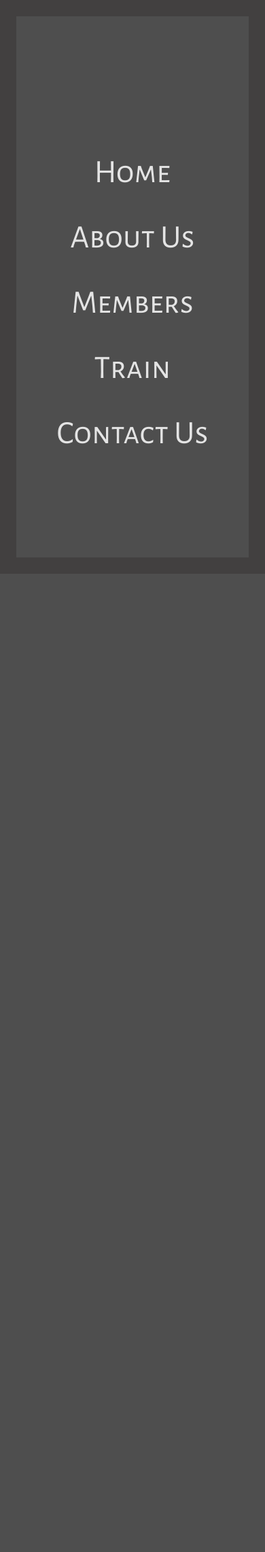
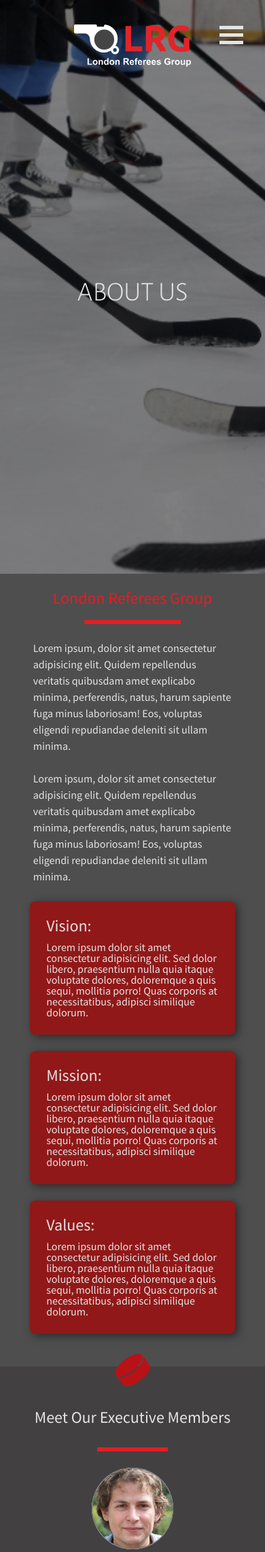
Before and after one commit to jmillermedia/FIP_Term4, a PHP site: page /views/about.html in a window 390 px wide; the page is wider, and only the part inside the window is pictured. Shown: the top 2283 px of that part at 68% size. Before the commit the page ends 844 px from the top of that part, so only its background shows below. Run offline with PHP 8.4, Linux system fonts and the light colour scheme.

Commit message:
about us mobile + styling complete
Completed the mobile layout and styling. We'll need to start thinking about copy soon.

```diff
--- a/assets/sass/main.scss
+++ b/assets/sass/main.scss
@@ -4,6 +4,7 @@
 @import 'modules/header.scss';
 @import 'modules/footer.scss';
 @import 'modules/index.scss';
+@import 'modules/about.scss';
 
 body {
     color: $offwhite;
--- /dev/null
+++ b/assets/sass/modules/_about.scss
@@ -0,0 +1,85 @@
+hr {
+    width: 25%;
+    margin-bottom: 1.5em;
+    border: 3px solid $main-red;
+}
+
+.aboutUs {
+    height: auto;
+    padding-bottom: 1.5em;
+
+    &__heading {
+        text-align: center;
+        font-family: $fontStack;
+        color: $main-red;
+        font-size: 1.5em;
+        padding: 1em 0 0.5em 0;
+    }
+
+    &__underline {
+        width: 35%;
+        margin-bottom: 1.5em;
+    }
+
+    &__copy {
+        width: 75%;
+        display: block;
+        margin: 0 auto;
+        font-family: $fontStack;
+        color: $offwhite;
+        padding-bottom: 1.5em;
+        line-height: 1.5em;
+    }
+
+    &__fact {
+        background-color: $footerRed;
+        font-family: $fontStack;
+        width: 65%;
+        display: block;
+        margin: 0 auto;
+        padding: 1.5em;
+        margin-bottom: 1.5em;
+        border-radius: 8px;
+        -webkit-box-shadow: 4px 3px 13px 0px rgba(0,0,0,0.5);
+        -moz-box-shadow: 4px 3px 13px 0px rgba(0,0,0,0.5);
+        box-shadow: 4px 3px 13px 0px rgba(0,0,0,0.5);
+
+        &--heading {
+            font-size: 1.5em;
+            padding-bottom: 0.5em;
+        }
+    }
+}
+
+.meetUs {
+    background-color: $dark-grey;
+    text-align: center;
+    font-family: $fontStack;
+
+    &__pageBreak {
+        margin-top: -25px;
+    }
+
+    &__member {
+        padding-bottom: 2em;
+    }
+
+    &__heading {
+        font-size: 1.5em;
+        padding: 1em 0 1em 0;
+    }
+
+    &__profilePic {
+        width: 120px;
+        border-radius: 60px;
+    }
+
+    &__name {
+        font-size: 1.5em;
+        padding: 1em 0 0.25em 0;
+    }
+
+    &__role {
+        color: $main-red;
+    }
+}
--- a/assets/sass/modules/_footer.scss
+++ b/assets/sass/modules/_footer.scss
@@ -9,7 +9,7 @@
 
     &__logo {
         display: block;
-        margin: 1em auto;
+        margin: 1.5em auto;
     }
 
     &__partners {
@@ -17,6 +17,8 @@
         flex-direction: column;
         justify-content: center;
         align-content: center;
+        background-color: $dark-grey;
+        padding-bottom: 1.5em;
 
         & h2 {
             display: block;
--- a/views/about.html
+++ b/views/about.html
@@ -5,25 +5,136 @@
     <meta http-equiv="X-UA-Compatible" content="IE=edge">
     <meta name="viewport" content="width=device-width, initial-scale=1.0">
     <title>London Referees Group</title>
+    <link rel="stylesheet" href="/css/main.css">
     <link rel="stylesheet" href="/css/reset.css">
-    <link rel="stylesheet" href="/css/main.css">
+
 </head>
 <body>
     <main id="app">
+        <h1 class="hidden">About Us Page</h1>
+            <div class="burgerButton">
+                <div class="burgerBar1"></div>
+                <div class="burgerBar2"></div>
+                <div class="burgerBar3"></div>
+            </div>
+
+        <!-- Main Navigation Section (mobile and desktop) -->
         <header class="nav">
-            <nav class="nav__main">
-
+            <h2 class="hidden">Main Nav</h2>
+            <nav class="nav__main hidden">
+                <ul class="nav__main--ul">
+                    <li class="nav__main--li selected">Home</li>
+                    <li class="nav__main--li">About Us</li>
+                    <li class="nav__main--li">Members</li>
+                    <li class="nav__main--li">Train</li>
+                    <li class="nav__main--li">Contact Us</li>
+                </ul>
             </nav>
-            <nav class="nav__mobile">
-                <ul class="nav__mobile--ui">
-                    <li class="nav__mobile--li">Home</li>
-                    <li class="nav__mobile--li">About Us</li>
-                    <li class="nav__mobile--li">Members</li>
-                    <li class="nav__mobile--li">Train</li>
-                    <li class="nav__mobile--li">Contact Us</li>
+            <nav class="nav__mobile hidden"> <!-- toggle hidden class with JS-->
+                <h2 class="hidden">Mobile Nav</h2>
+                <ul class="nav__mobile--ul">
+                    <li class="nav__mobile--li"><a href="/">Home</a></li>
+                    <li class="nav__mobile--li"><a href="#" class="selected">About Us</a></li>
+                    <li class="nav__mobile--li"><a href="/members">Members</a></li>
+                    <li class="nav__mobile--li"><a href="/train">Train</a></li>
+                    <li class="nav__mobile--li"><a href="/contact">Contact Us</a></li>
                 </ul>
             </nav>
         </header>
+
+        <!-- Header Section -->
+        <section class="header" style="background-image: url(../images/heroAbout.jpg);">
+            <h2 class="hidden">Hero Photo Section</h2>
+            <img class="header__logo" src="images/logo.svg" alt="LRG Logo">
+            <p class="header__slogan">About Us</p>
+        </section>
+
+        <!-- Main About Section -->
+        <section class="aboutUs">
+            <h2 class="aboutUs__heading">London Referees Group</h2>
+            <hr class="aboutUs__underline">
+            <p class="aboutUs__copy">Lorem ipsum, dolor sit amet consectetur adipisicing elit. Quidem repellendus veritatis quibusdam amet explicabo minima, perferendis, natus, harum sapiente fuga minus laboriosam! Eos, voluptas eligendi repudiandae deleniti sit ullam minima.</p>
+            <p class="aboutUs__copy">Lorem ipsum, dolor sit amet consectetur adipisicing elit. Quidem repellendus veritatis quibusdam amet explicabo minima, perferendis, natus, harum sapiente fuga minus laboriosam! Eos, voluptas eligendi repudiandae deleniti sit ullam minima.</p>
+            <div class="aboutUs__fact">
+                <h3 class="aboutUs__fact--heading">Vision:</h3>
+                <p class="aboutUs__fact--copy">Lorem ipsum dolor sit amet consectetur adipisicing elit. Sed dolor libero, praesentium nulla quia itaque voluptate dolores, doloremque a quis sequi, mollitia porro! Quas corporis at necessitatibus, adipisci similique dolorum.</p>
+            </div>
+            <div class="aboutUs__fact">
+                <h3 class="aboutUs__fact--heading">Mission:</h3>
+                <p class="aboutUs__fact--copy">Lorem ipsum dolor sit amet consectetur adipisicing elit. Sed dolor libero, praesentium nulla quia itaque voluptate dolores, doloremque a quis sequi, mollitia porro! Quas corporis at necessitatibus, adipisci similique dolorum.</p>
+            </div>
+            <div class="aboutUs__fact">
+                <h3 class="aboutUs__fact--heading">Values:</h3>
+                <p class="aboutUs__fact--copy">Lorem ipsum dolor sit amet consectetur adipisicing elit. Sed dolor libero, praesentium nulla quia itaque voluptate dolores, doloremque a quis sequi, mollitia porro! Quas corporis at necessitatibus, adipisci similique dolorum.</p>
+            </div>
+        </section>
+
+        <!-- Meet Our Executive Members Section -->
+        <section class="meetUs">
+            <img src="images/puckBreak.svg" alt="Puck Page Break" class="meetUs__pageBreak">
+            <h2 class="meetUs__heading">Meet Our Executive Members</h2>
+            <hr class="meetUs__underline">
+            <div class="meetUs__member">
+                <img src="images/memberPic1.jpg" alt="President" class="meetUs__profilePic">
+                <p class="meetUs__name">Carl Vink</p>
+                <p class="meetUs__role">President</p>
+            </div>
+            <div class="meetUs__member">
+                <img src="images/memberPic2.jpg" alt="Vice-President Picture" class="meetUs__profilePic">
+                <p class="meetUs__name">Joe Masse</p>
+                <p class="meetUs__role">Vice-President</p>
+            </div>
+            <div class="meetUs__member">
+                <img src="images/memberPic3.jpg" alt="Secretary Picture" class="meetUs__profilePic">
+                <p class="meetUs__name">Jane Bray</p>
+                <p class="meetUs__role">Secretary</p>
+            </div>
+        </section>
+
+        <footer class="footer">
+            <div class="footer__partners">
+                <h2>Partners:</h2>
+                    <div class="footer__partners--logos">
+                        <a href="#" class="partnerLink"><img src="images/partnerHockeyCanada.svg" alt="Partner Icon"></a>
+                        <a href="#" class="partnerLink"><img src="images/partnerOHF.svg" alt="Partner Icon"></a>
+                        <a href="#" class="partnerLink"><img src="images/partnerAllianceHockey.svg" alt="Partner Icon"></a>
+                        <a href="#" class="partnerLink"><img src="images/partnerOMHA.svg" alt="Partner Icon"></a>
+                        <a href="#" class="partnerLink"><img src="images/partnerWHA.svg" alt="Partner Icon"></a>
+                        <a href="#" class="partnerLink"><img src="images/partnerOHA.svg" alt="Partner Icon"></a>
+                        <a href="#" class="partnerLink"><img src="images/partnerSportAbility.svg" alt="Partner Icon"></a>
+                    </div>
+            </div>
+
+            <img src="images/logo.svg" alt="LRG Logo" class="footer__logo">
+
+            <nav class="footer__socialNav">
+                <h2 class="hidden">Social Media Navigation</h2>
+                <ul>
+                    <li><a href="#"><img src="images/facebook.svg" alt="facebook"></a></li>
+                    <li><a href="#"><img src="images/twitter.svg" alt="twitter"></a></li>
+                    <li><a href="#"><img src="images/insta.svg" alt="instagram"></a></li>
+                    <li><a href="#"><img src="images/youtube.svg" alt="youtube"></a></li>
+                </ul>
+            </nav>
+
+            <div class="footer__contact">
+                <a href="tel:222-111-2222"><img src="images/phoneIcon.svg" alt="Phone Icon"> 222-111-2222</a>
+                <a href="mailto:lrg@londonrefereesgroup.com"><img src="images/emailIcon.svg" alt="email Icon"> lrg@londonrefereesgroup.com</a>
+            </div>
+
+            <nav class="footer__mainNav">
+                <h2 class="hidden">Footer Nav</h2>
+                <ul>
+                    <li><a href="/">Home</a></li>
+                    <li><a href="#">About Us</a></li>
+                    <li><a href="/members">Members</a></li>
+                    <li><a href="/train">Train</a></li>
+                    <li><a href="/contact">Contact Us</a></li>
+                </ul>
+            </nav>
+
+            <p class="footer__copyright">© 2020 all rights reserved</p>
+        </footer>
     </main>
     <script src="https://cdn.jsdelivr.net/npm/vue@2/dist/vue.js"></script>
     <script defer type="module" src="scripts/main.js"></script>
--- a/views/index.html
+++ b/views/index.html
@@ -43,7 +43,7 @@
         </header>
 
         <!-- Header Section -->
-        <section class="header" style="background-image: url(../images/ice@2x.jpg);">
+        <section class="header" style="background-image: url(../images/heroIndex.jpg);">
             <h2 class="hidden">Hero Photo Section</h2>
             <img class="header__logo" src="images/logo.svg" alt="LRG Logo">
             <p class="header__slogan">The Game Is In Your Hands</p>
```
Also changed, not shown: public/css/main.css, public/images/heroAbout.jpg (added), public/images/heroIndex.jpg (renamed from public/images/ice@2x.jpg), public/images/ice-1305597_1920.jpg (deleted), public/images/memberPic1.jpg (added), public/images/memberPic2.jpg (added), public/images/memberPic3.jpg (added), 1 other file.
